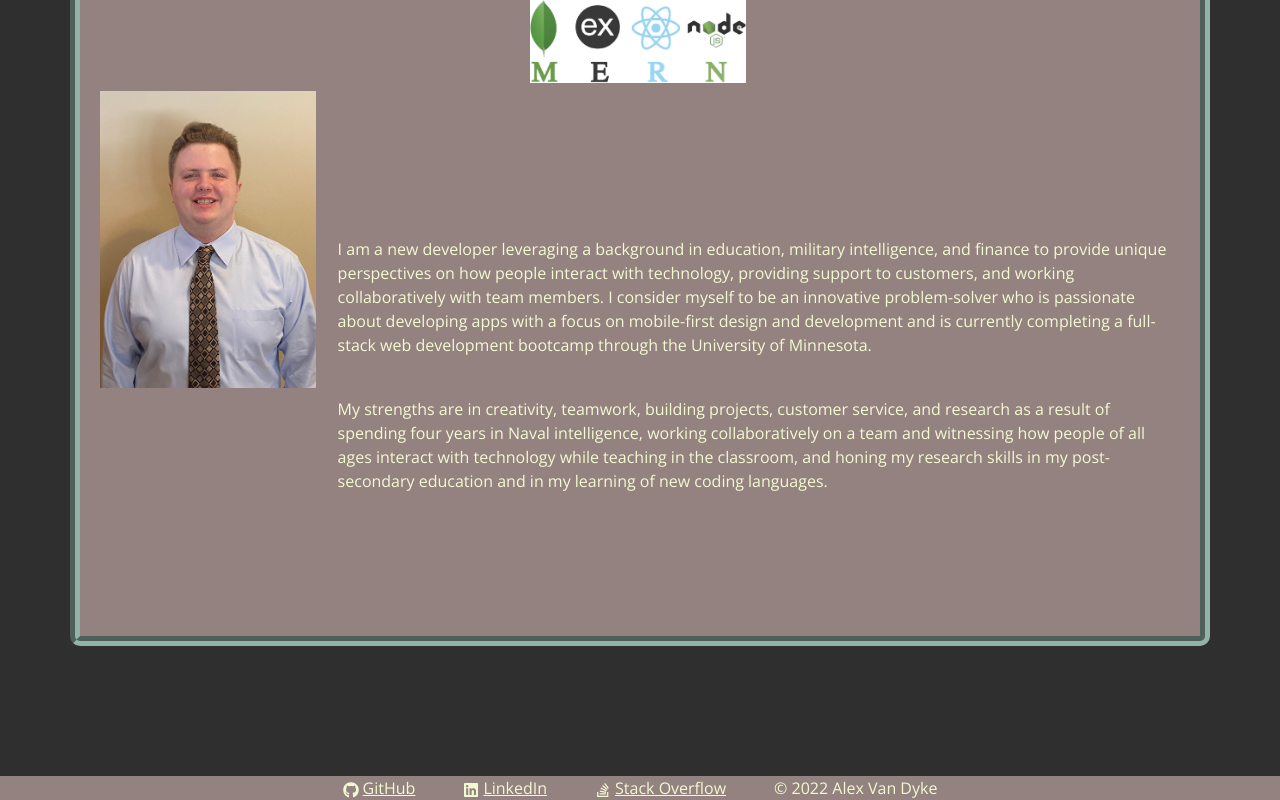
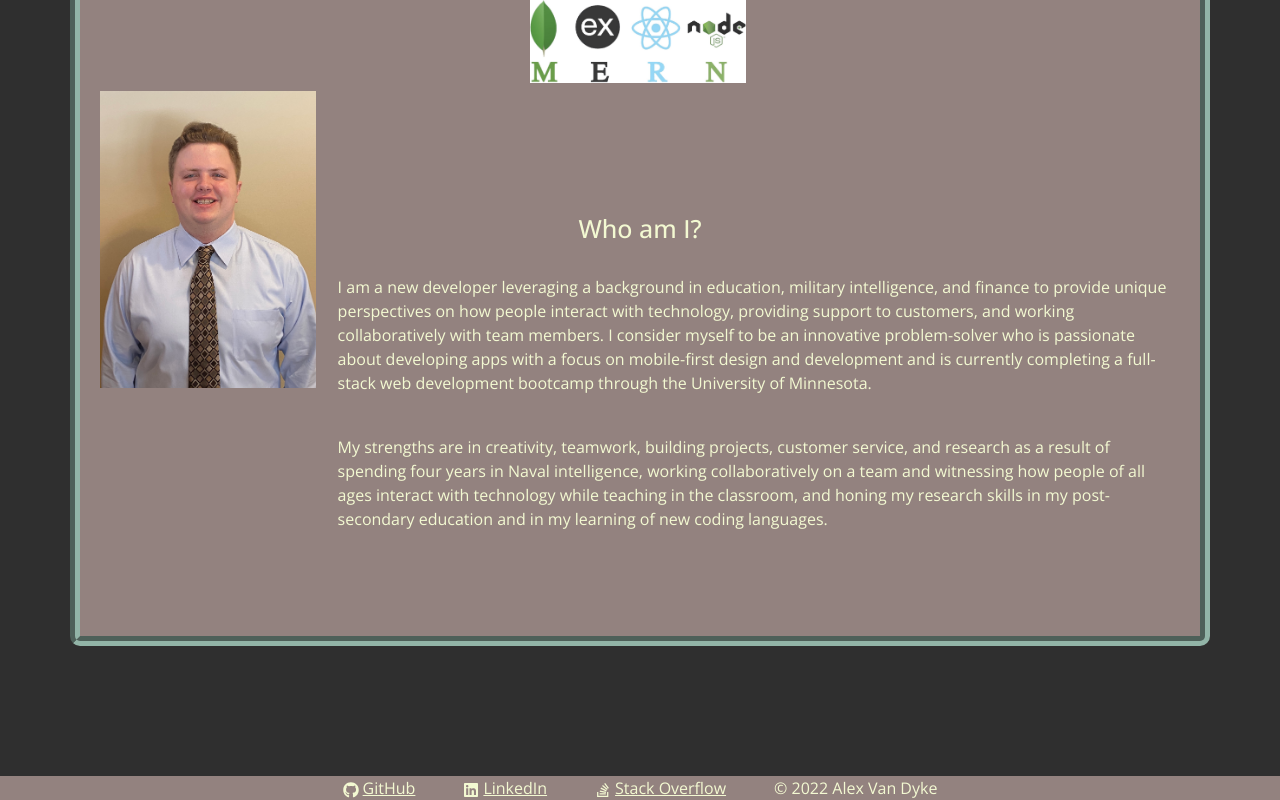
Before and after one commit to AlexandertheGreat491/React-Portfolio, a React (Create React App) app: page / in a window 1280 px wide. Shown: the part 790-1590 px from the top of the page. Built offline with nearby package versions, Linux system fonts and the light colour scheme.

Commit message:
fixed indentations and added header

```diff
--- a/src/components/About/index.js
+++ b/src/components/About/index.js
@@ -15,11 +15,11 @@ function About() {
           </h2>
           <h1 id="stackheader">What's in my stack?</h1>
           <img
-          id="stack"
-          src={mernLogo}
-          alt="stack"
-          style={{ width: "20%" }}
-          className="mt-1 mb-2"
+            id="stack"
+            src={mernLogo}
+            alt="stack"
+            style={{ width: "20%" }}
+            className="mt-1 mb-2"
           />
           <img
             id="handsome"
@@ -31,6 +31,7 @@ function About() {
             className="col"
             style={{ position: "relative", top: "-10.9375em" }}
           >
+            <h1 id="bioheader">Who am I?</h1>
             <p id="bio" className="mt-4">
               I am a new developer leveraging a background in education,
               military intelligence, and finance to provide unique perspectives
--- a/src/index.css
+++ b/src/index.css
@@ -127,6 +127,12 @@ header h1 {
 }
 
 #stackheader {
+  color: var(--secondary);
+  text-align: center;
+  font-size: 1.5625em;
+}
+
+#bioheader {
   color: var(--secondary);
   text-align: center;
   font-size: 1.5625em;
```
